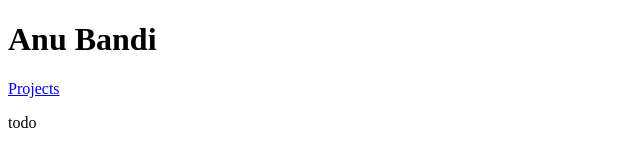
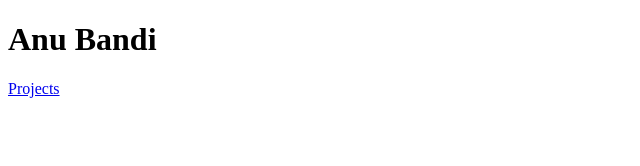
Before and after one commit to ultimateanu/ultimateanu.github.io, a plain HTML site: page index.html in a window 1280 px wide. Shown: the full height of the page, 0-640 px from the left. Drawn offline with Linux system fonts and the light colour scheme.

Commit message:
updated index.html

```diff
--- a/index.html
+++ b/index.html
@@ -7,7 +7,6 @@
   <body>
     <h1>Anu Bandi</h1>
     <a href="/projects">Projects</a>
-    <p>todo</p>
   </body>
 
 </html>
```
